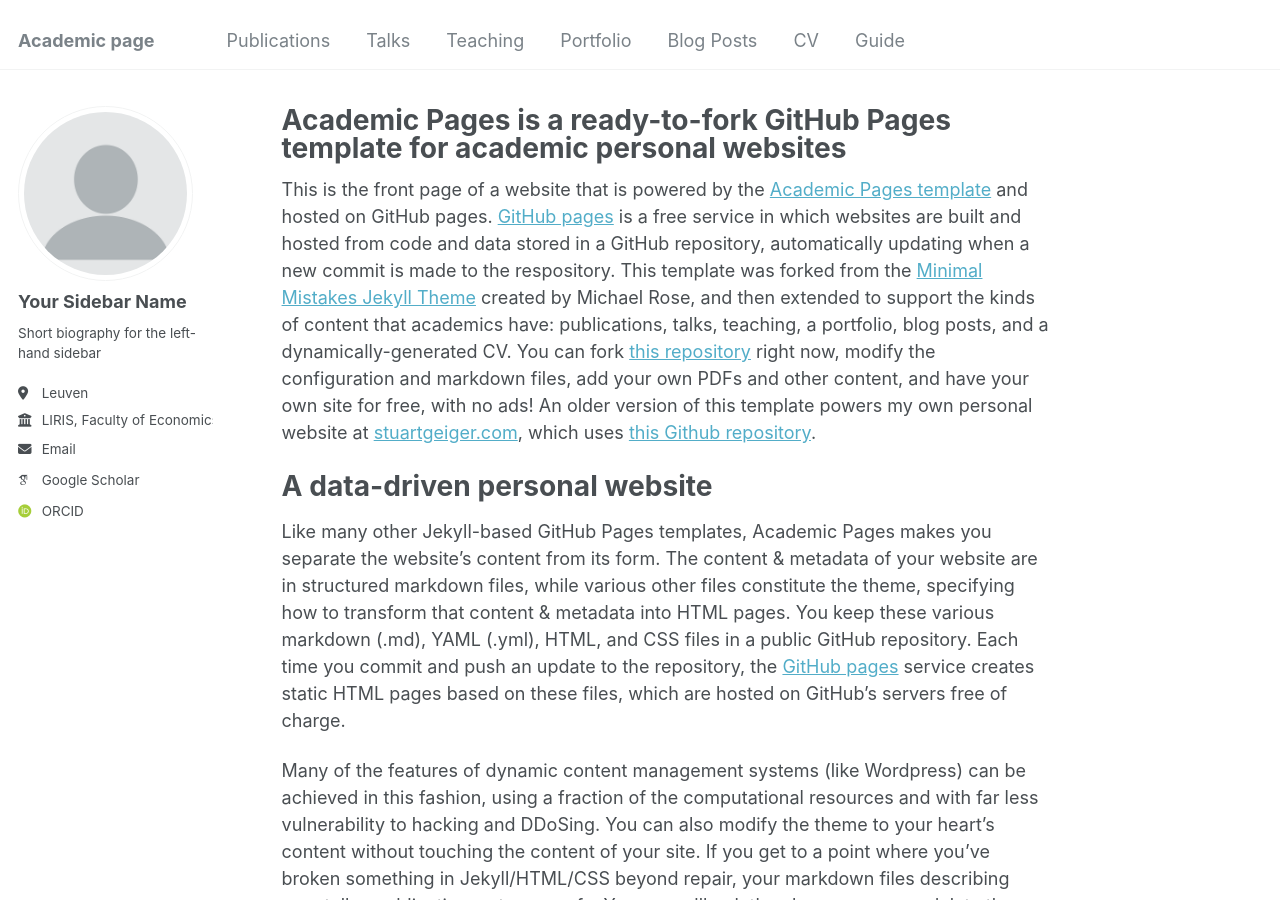
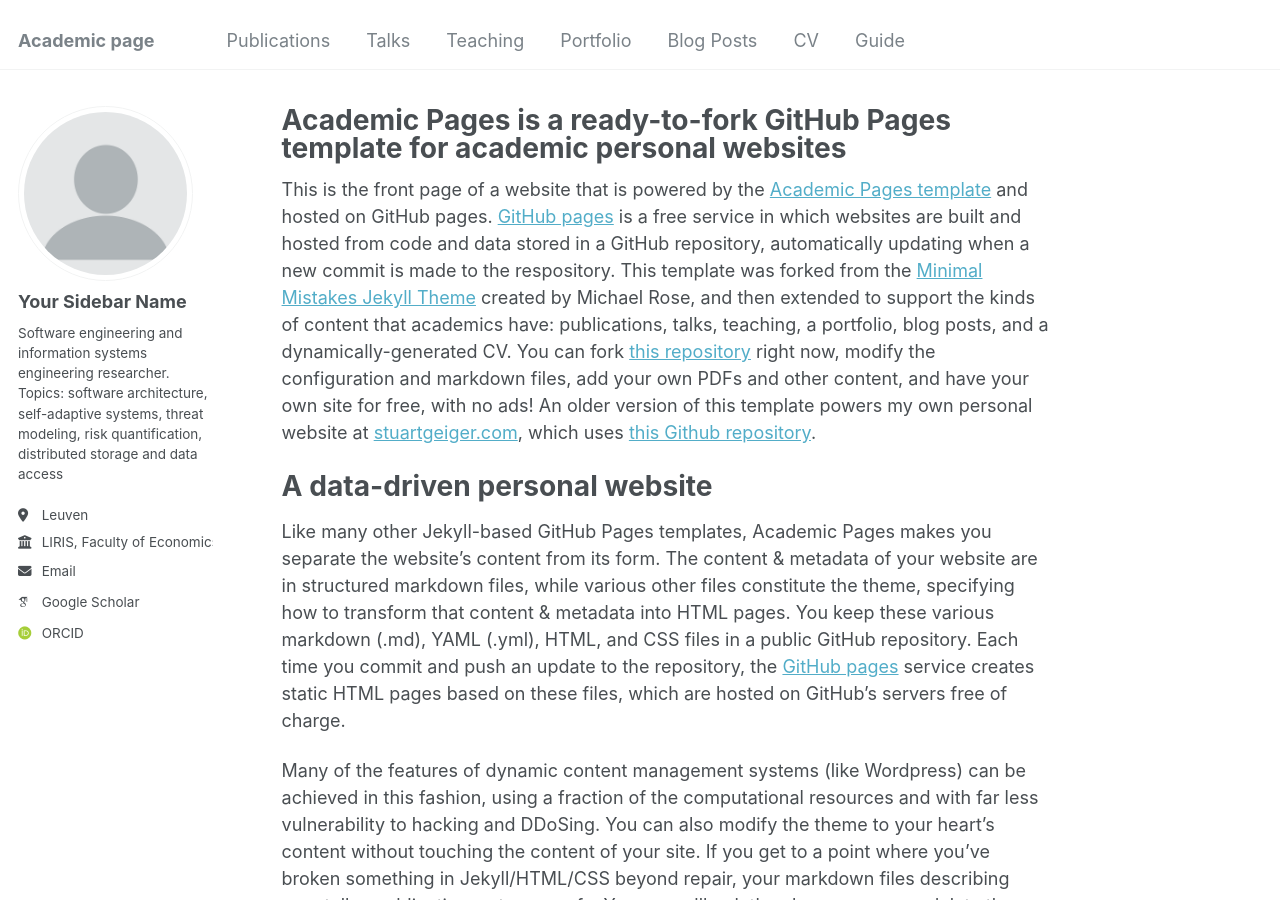
Before and after one commit to dimitri-vanlanduyt/dimitri-vanlanduyt.github.io, a Jekyll site: the page built from _pages/about.md, in a window 1280 px wide and 900 px high. Built offline with Jekyll 4.4.1, drawn with Linux system fonts in a browser that asks for light colours; some web fonts are replaced.

Commit message:
Update _config.yml

```diff
--- a/_config.yml
+++ b/_config.yml
@@ -24,7 +24,7 @@ author:
   avatar           : "profile.png"
   name             : "Your Sidebar Name"
   pronouns         : # example: "she/her"
-  bio              : "Short biography for the left-hand sidebar"
+  bio              : "Software engineering and information systems engineering researcher. Topics: software architecture, self-adaptive systems, threat modeling, risk quantification, distributed storage and data access"
   location         : "Leuven"
   employer         : "LIRIS, Faculty of Economics and Business (FEB), KU Leuven"
   uri              : # URL
```
